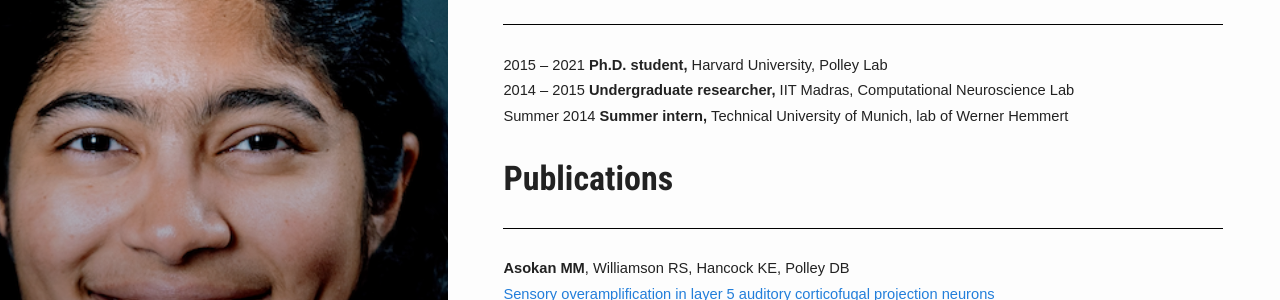
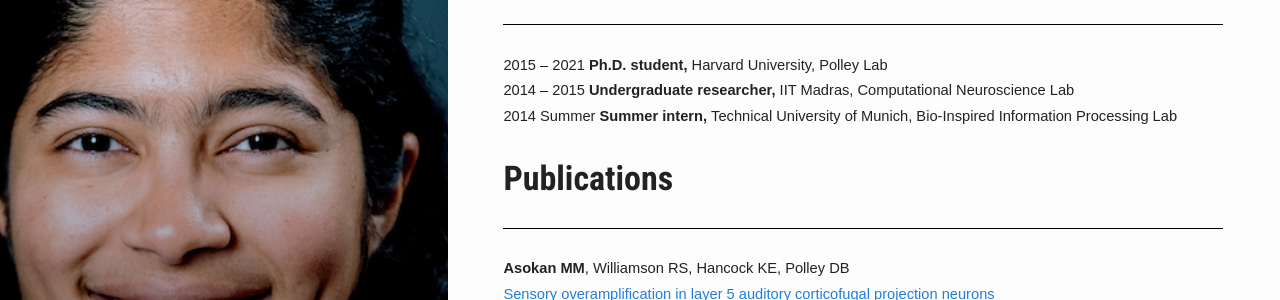
Before and after one commit to Meenakshi-Asokan/Meenakshi-Asokan.github.io, a Jekyll site: the page built from pages/2_cv.html, in a window 1280 px wide and 900 px high, scrolled down 313 px. Shown: the part 152-452 px from the top of the window. Built offline with Jekyll 4.4.1, drawn with Linux system fonts in a browser that asks for light colours; nearby versions of some CDN libraries; some web fonts are replaced; library files that are not in the unit come from our copies.

Commit message:
Update 2_cv.html

```diff
--- a/pages/2_cv.html
+++ b/pages/2_cv.html
@@ -88,9 +88,9 @@ style='font-size:11.0pt;font-family:"Century Gothic",sans-serif'>Undergraduate r
 
 <p class=MsoNormal style='margin-top:0in;margin-right:-.5in;margin-bottom:0in;
 margin-left:1.75in;margin-bottom:.0001pt;text-indent:-1.75in'><span
-style='font-size:11.0pt;font-family:"Century Gothic",sans-serif'>Summer 2014                   </span><b><span
+style='font-size:11.0pt;font-family:"Century Gothic",sans-serif'>2014 Summer                   </span><b><span
 style='font-size:11.0pt;font-family:"Century Gothic",sans-serif'>Summer intern,
-</span></b><span style='font-size:11.0pt;font-family:"Century Gothic",sans-serif'>Technical University of Munich, lab of Werner Hemmert</span></p>
+</span></b><span style='font-size:11.0pt;font-family:"Century Gothic",sans-serif'>Technical University of Munich, Bio-Inspired Information Processing Lab</span></p>
 
 
 <p class=MsoNormal style='margin-top:0in;margin-right:-.5in;margin-bottom:0in;
```
